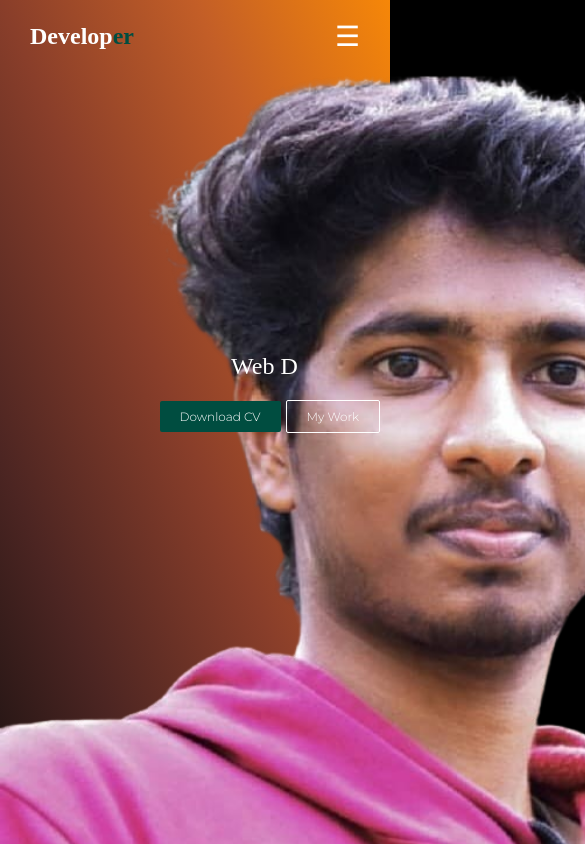
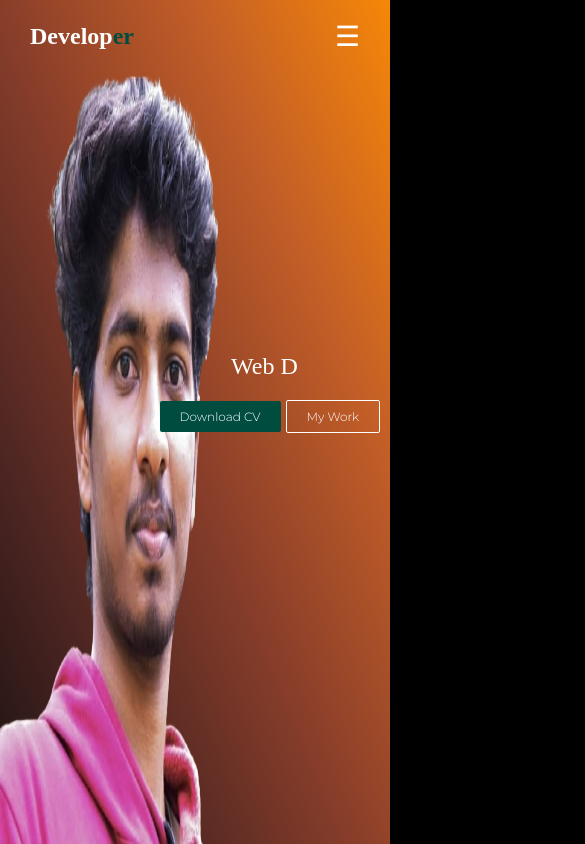
Before and after one commit to santhu434/Portfolio, a React (Create React App) app: page / in a window 390 px wide. Shown: the top 844 px of the page, 585 px wide, since content can reach past the window. Built offline with nearby package versions, Linux system fonts and the light colour scheme.

Commit message:
image added

```diff
--- a/src/components/Topcontent/Topcontent.js
+++ b/src/components/Topcontent/Topcontent.js
@@ -27,8 +27,8 @@ function Topcontent() {
 
   return (
     <div className='topcontent'>
-      <div style={{ height: '100vh' }}>
-        <img src={profile} alt='Profile' style={{ height: '100%', width: 'auto' }} />
+      <div className='image_profile'  style={{ height: '100vh' }}>
+        <img src={profile} alt='Profile' />
       </div>
       <div className='topcontent_container'>
         <div id='animate-text'></div>
--- a/src/components/Topcontent/cvbutton.css
+++ b/src/components/Topcontent/cvbutton.css
@@ -27,6 +27,6 @@
 @media only screen and (max-width: 420px){
   #animate-text{
     margin-top: 60px;
-font-size: 24px;
+    font-size: 24px;
   }
 }
--- a/src/components/Topcontent/topcontent.css
+++ b/src/components/Topcontent/topcontent.css
@@ -57,6 +57,10 @@
     background-color: white;
     font-weight: 600 ;
 }
+.topcontent .image_profile img{
+width: auto;
+height: 100vh;
+}
 @media only screen and (max-width: 420px) {
     .topcontent_container {
         position:absolute;
@@ -67,6 +71,7 @@
         font-size: 12px;
         text-align: center;
     }
+
 
     .topcontent_container > a > button {
         margin-top: 20px;
@@ -85,7 +90,8 @@
         padding: 8px 20px;
         margin: 0;
     }
-    .topcontent img{
-        width: 100%;
-    }
+    .topcontent .image_profile img{
+        width: 100vw;
+        height: 100vh;
+        }
 }
```
